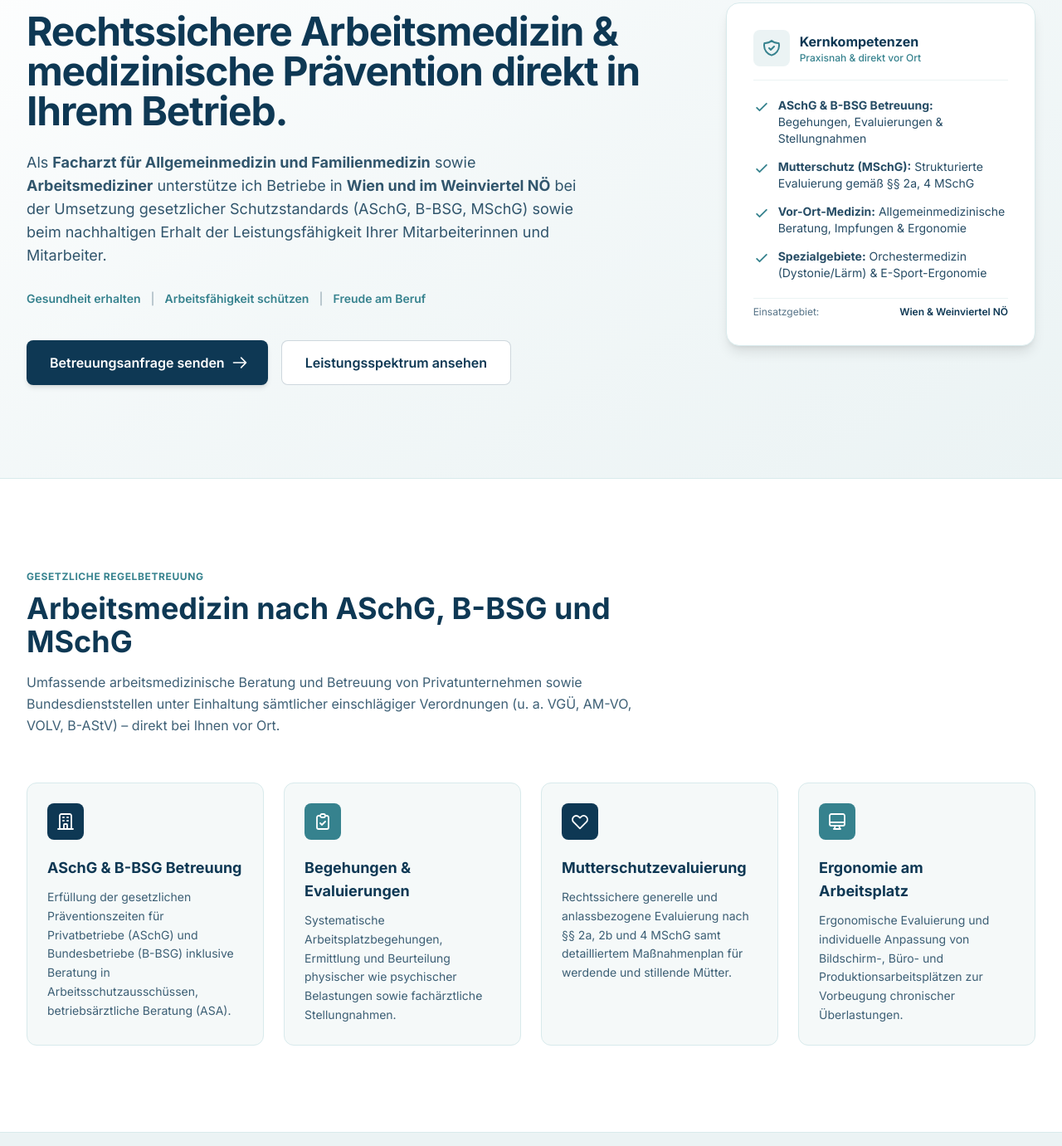
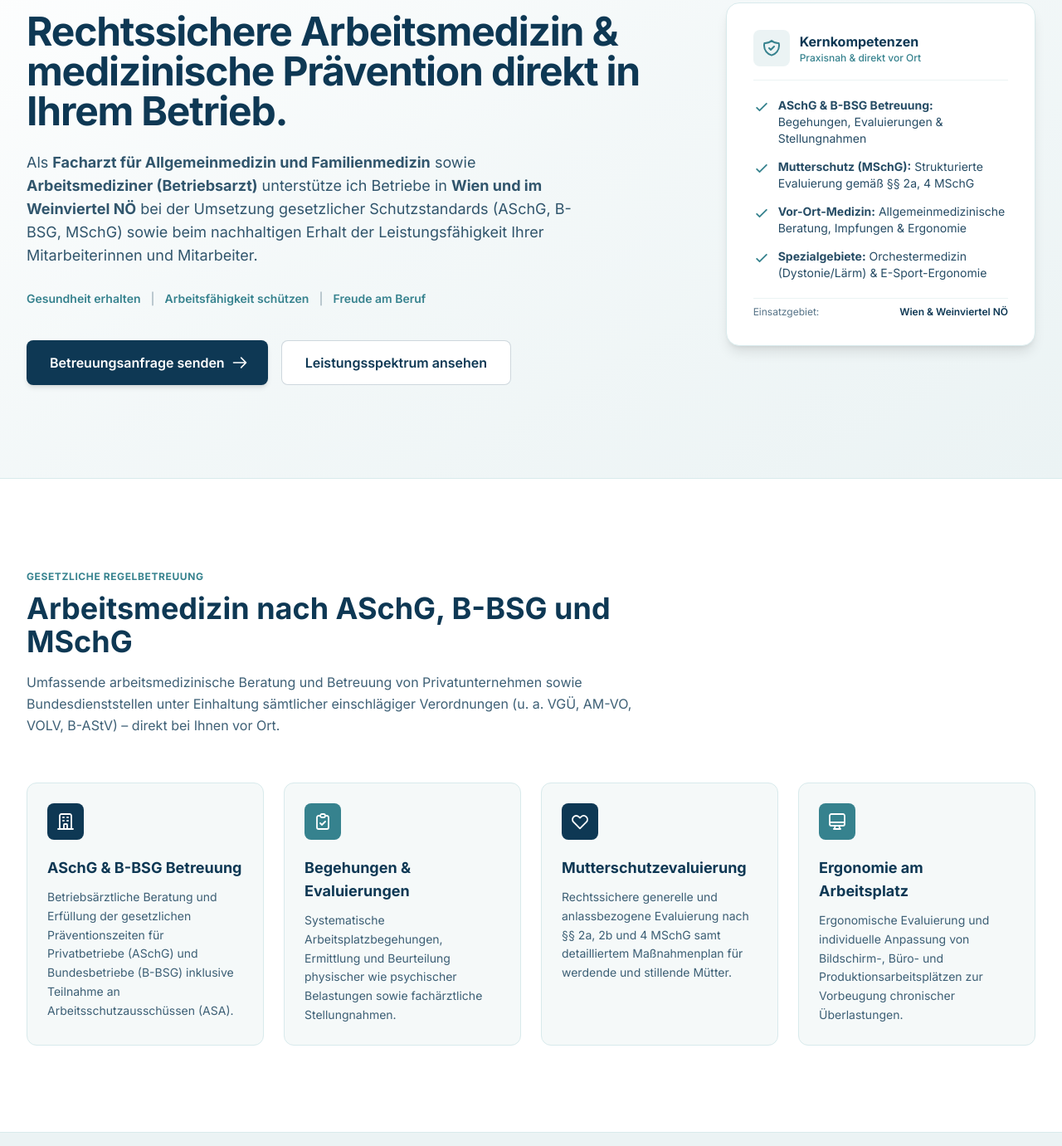
Before and after one commit to gesundsmartinformiert/website, a plain HTML site: page index.html in a window 1280 px wide. Shown: the part 259-1640 px from the top of the page at 83% size. Drawn offline with nearby package versions, Linux system fonts and the light colour scheme.

Commit message:
Update job title and rephrase descriptions in HTML

```diff
--- a/index.html
+++ b/index.html
@@ -142,7 +142,7 @@
                     </h1>
 
                     <p class="text-base sm:text-lg text-navy/85 max-w-2xl leading-relaxed">
-                        Als <strong>Facharzt für Allgemeinmedizin und Familienmedizin</strong> sowie <strong>Arbeitsmediziner</strong> unterstütze ich Betriebe in <strong>Wien und im Weinviertel NÖ</strong> bei der Umsetzung gesetzlicher Schutzstandards (ASchG, B-BSG, MSchG) sowie beim nachhaltigen Erhalt der Leistungsfähigkeit Ihrer Mitarbeiterinnen und Mitarbeiter.
+                        Als <strong>Facharzt für Allgemeinmedizin und Familienmedizin</strong> sowie <strong>Arbeitsmediziner (Betriebsarzt)</strong> unterstütze ich Betriebe in <strong>Wien und im Weinviertel NÖ</strong> bei der Umsetzung gesetzlicher Schutzstandards (ASchG, B-BSG, MSchG) sowie beim nachhaltigen Erhalt der Leistungsfähigkeit Ihrer Mitarbeiterinnen und Mitarbeiter.
                     </p>
 
                     <div class="flex flex-wrap items-center gap-3 text-sm font-semibold text-petrol pt-1">
@@ -223,7 +223,7 @@
                         </div>
                         <h3 class="text-lg font-bold text-navy mb-2.5">ASchG & B-BSG Betreuung</h3>
                         <p class="text-sm text-navy/80 leading-relaxed">
-                            Erfüllung der gesetzlichen Präventionszeiten für Privatbetriebe (ASchG) und Bundesbetriebe (B-BSG) inklusive Beratung in Arbeitsschutzausschüssen, betriebsärztliche Beratung (ASA).
+                            Betriebsärztliche Beratung und Erfüllung der gesetzlichen Präventionszeiten für Privatbetriebe (ASchG) und Bundesbetriebe (B-BSG) inklusive Teilnahme an Arbeitsschutzausschüssen (ASA).
                         </p>
                     </div>
                 </div>
```
